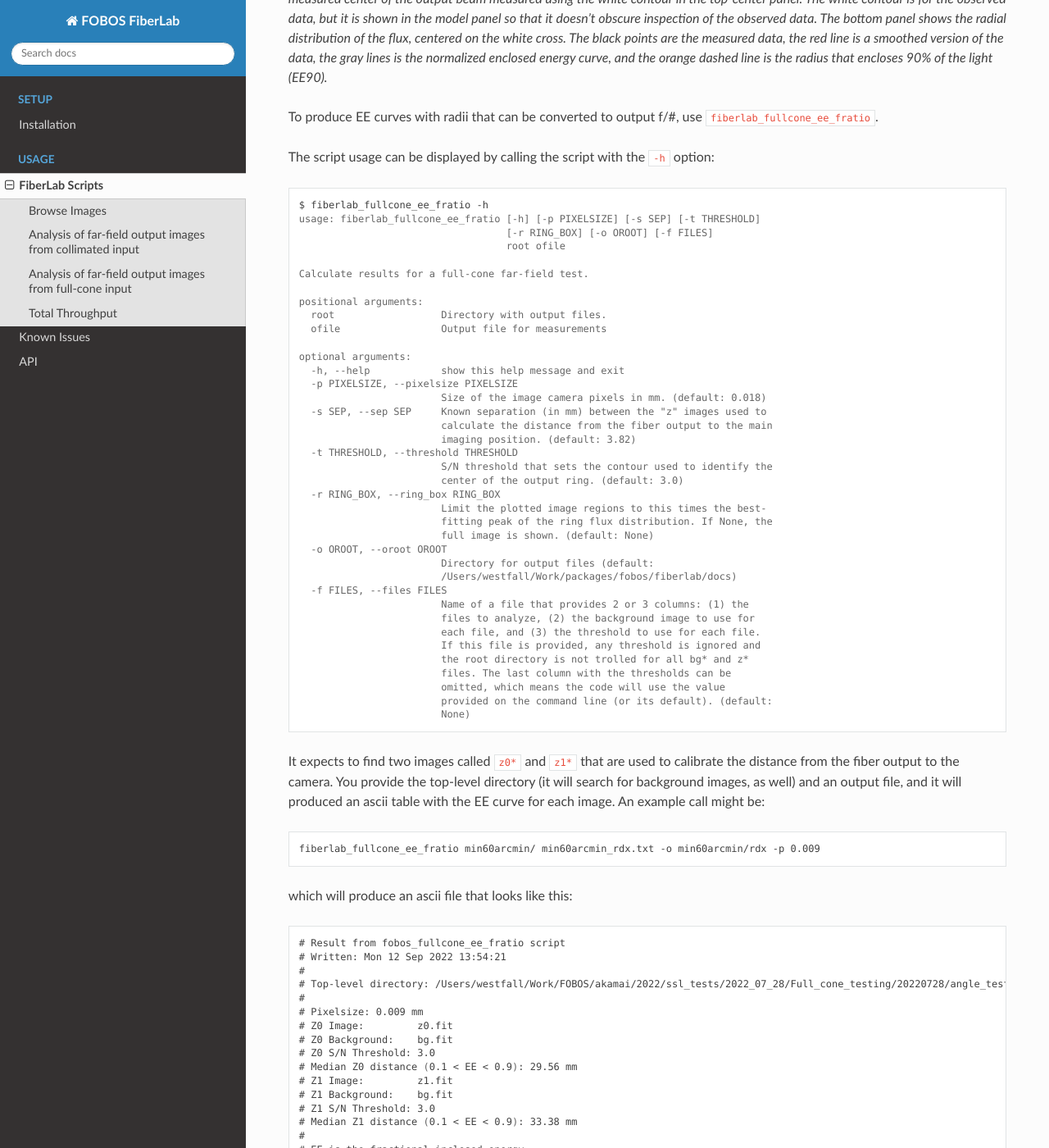
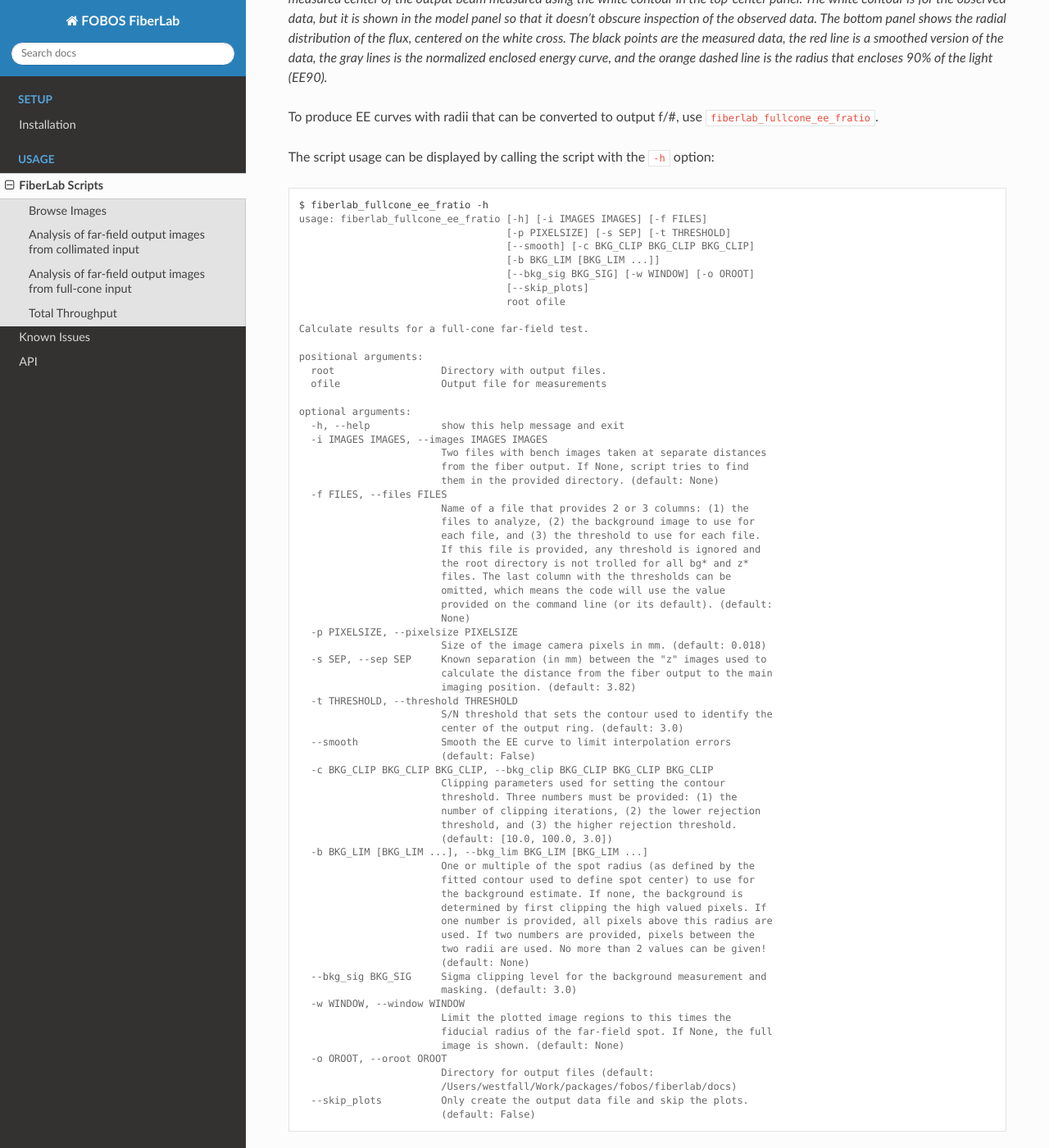
Before and after one commit to Keck-FOBOS/fiberlab, a Sphinx documentation site: the page built from docs/scripts.rst, in a window 1280 px wide and 1400 px high, scrolled down 6826 px. Shown: the whole window at 82% size. Built offline with Sphinx 7.4.7 and the Read the Docs theme 2.0.0, drawn with Linux system fonts in a browser that asks for light colours.

Commit message:
doc update

```diff
--- a/docs/help/fiberlab_fullcone_ee_fratio.rst
+++ b/docs/help/fiberlab_fullcone_ee_fratio.rst
@@ -1,8 +1,12 @@
 .. code-block:: console
 
     $ fiberlab_fullcone_ee_fratio -h
-    usage: fiberlab_fullcone_ee_fratio [-h] [-p PIXELSIZE] [-s SEP] [-t THRESHOLD]
-                                       [-r RING_BOX] [-o OROOT] [-f FILES]
+    usage: fiberlab_fullcone_ee_fratio [-h] [-i IMAGES IMAGES] [-f FILES]
+                                       [-p PIXELSIZE] [-s SEP] [-t THRESHOLD]
+                                       [--smooth] [-c BKG_CLIP BKG_CLIP BKG_CLIP]
+                                       [-b BKG_LIM [BKG_LIM ...]]
+                                       [--bkg_sig BKG_SIG] [-w WINDOW] [-o OROOT]
+                                       [--skip_plots]
                                        root ofile
 
     Calculate results for a full-cone far-field test.
@@ -13,21 +17,10 @@
 
     optional arguments:
       -h, --help            show this help message and exit
-      -p PIXELSIZE, --pixelsize PIXELSIZE
-                            Size of the image camera pixels in mm. (default: 0.018)
-      -s SEP, --sep SEP     Known separation (in mm) between the "z" images used to
-                            calculate the distance from the fiber output to the main
-                            imaging position. (default: 3.82)
-      -t THRESHOLD, --threshold THRESHOLD
-                            S/N threshold that sets the contour used to identify the
-                            center of the output ring. (default: 3.0)
-      -r RING_BOX, --ring_box RING_BOX
-                            Limit the plotted image regions to this times the best-
-                            fitting peak of the ring flux distribution. If None, the
-                            full image is shown. (default: None)
-      -o OROOT, --oroot OROOT
-                            Directory for output files (default:
-                            /Users/westfall/Work/packages/fobos/fiberlab/docs)
+      -i IMAGES IMAGES, --images IMAGES IMAGES
+                            Two files with bench images taken at separate distances
+                            from the fiber output. If None, script tries to find
+                            them in the provided directory. (default: None)
       -f FILES, --files FILES
                             Name of a file that provides 2 or 3 columns: (1) the
                             files to analyze, (2) the background image to use for
@@ -38,3 +31,39 @@
                             omitted, which means the code will use the value
                             provided on the command line (or its default). (default:
                             None)
+      -p PIXELSIZE, --pixelsize PIXELSIZE
+                            Size of the image camera pixels in mm. (default: 0.018)
+      -s SEP, --sep SEP     Known separation (in mm) between the "z" images used to
+                            calculate the distance from the fiber output to the main
+                            imaging position. (default: 3.82)
+      -t THRESHOLD, --threshold THRESHOLD
+                            S/N threshold that sets the contour used to identify the
+                            center of the output ring. (default: 3.0)
+      --smooth              Smooth the EE curve to limit interpolation errors
+                            (default: False)
+      -c BKG_CLIP BKG_CLIP BKG_CLIP, --bkg_clip BKG_CLIP BKG_CLIP BKG_CLIP
+                            Clipping parameters used for setting the contour
+                            threshold. Three numbers must be provided: (1) the
+                            number of clipping iterations, (2) the lower rejection
+                            threshold, and (3) the higher rejection threshold.
+                            (default: [10.0, 100.0, 3.0])
+      -b BKG_LIM [BKG_LIM ...], --bkg_lim BKG_LIM [BKG_LIM ...]
+                            One or multiple of the spot radius (as defined by the
+                            fitted contour used to define spot center) to use for
+                            the background estimate. If none, the background is
+                            determined by first clipping the high valued pixels. If
+                            one number is provided, all pixels above this radius are
+                            used. If two numbers are provided, pixels between the
+                            two radii are used. No more than 2 values can be given!
+                            (default: None)
+      --bkg_sig BKG_SIG     Sigma clipping level for the background measurement and
+                            masking. (default: 3.0)
+      -w WINDOW, --window WINDOW
+                            Limit the plotted image regions to this times the
+                            fiducial radius of the far-field spot. If None, the full
+                            image is shown. (default: None)
+      -o OROOT, --oroot OROOT
+                            Directory for output files (default:
+                            /Users/westfall/Work/packages/fobos/fiberlab/docs)
+      --skip_plots          Only create the output data file and skip the plots.
+                            (default: False)
```
